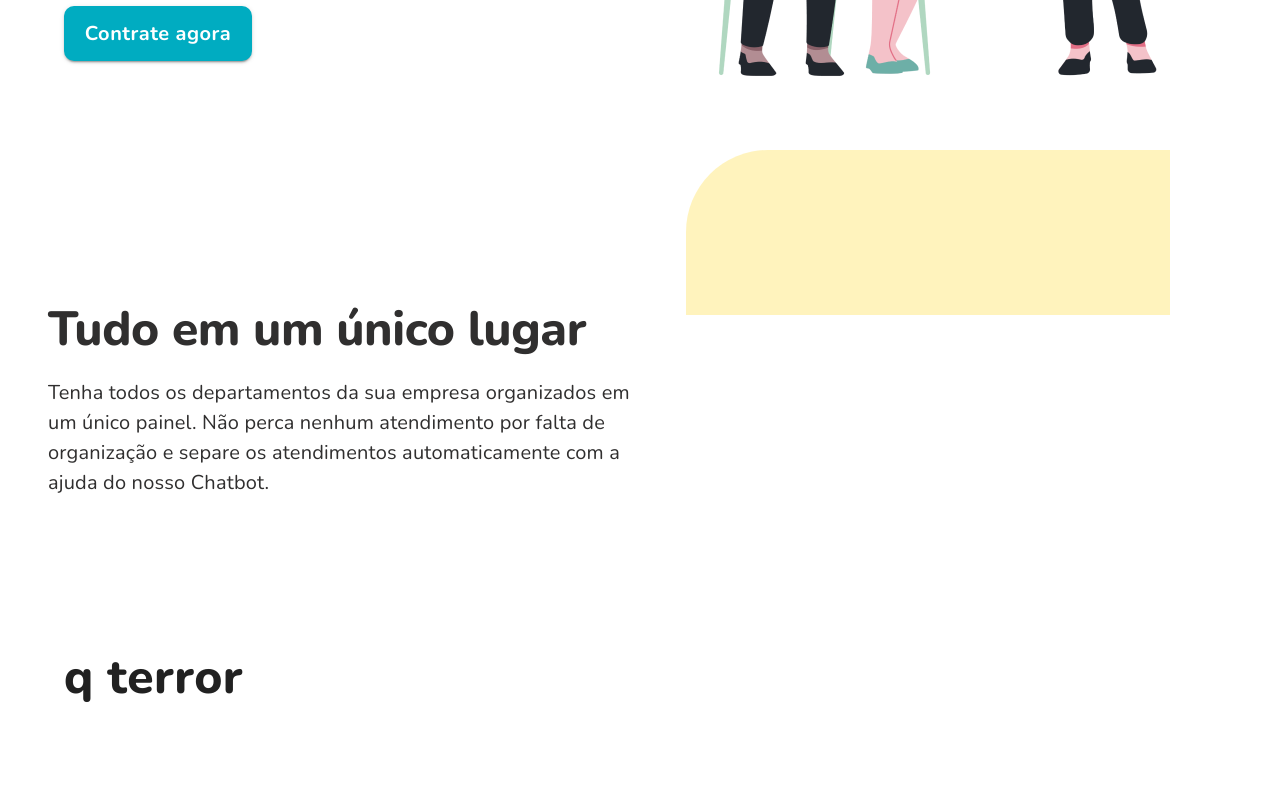
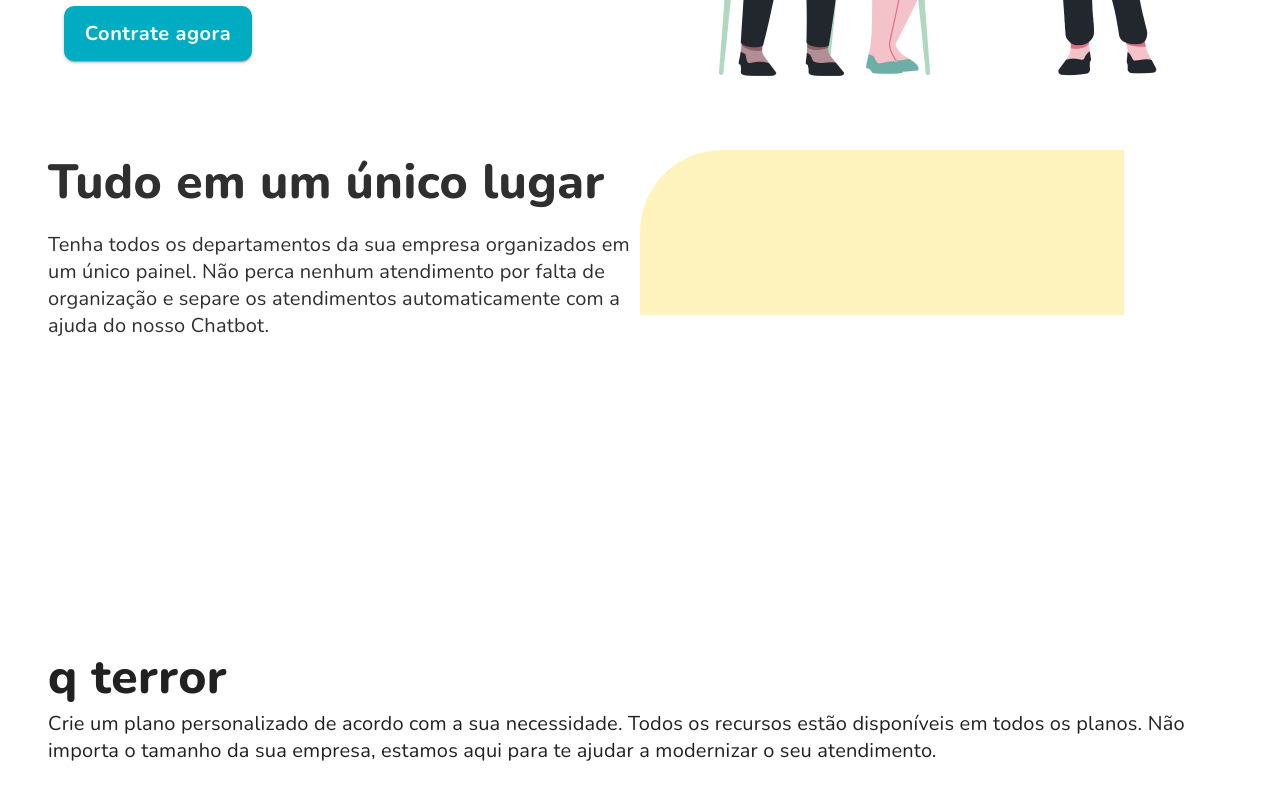
Before and after one commit to luaporto/Whaticket-Page, a React (Create React App) app: page / in a window 1280 px wide. Shown: the part 468-1268 px from the top of the page. Built offline with nearby package versions, Linux system fonts and the light colour scheme.

Commit message:
Fixed a little mistake

```diff
--- a/src/App.js
+++ b/src/App.js
@@ -92,10 +92,6 @@ function App() {
             SubtitleTypography={SubtitleTypography}
             TextTypography={TextTypography}
           />
-          <Box>
-            {" "}
-            <SubtitleTypography>q terror</SubtitleTypography>{" "}
-          </Box>
           <Box style={{ height: 10000 }}></Box>
         </Container>
       </ThemeProvider>
--- a/src/Page.js
+++ b/src/Page.js
@@ -1,10 +1,10 @@
-import * as React from 'react';
-import Box from '@mui/material/Box';
+import * as React from "react";
+import Box from "@mui/material/Box";
 
-import image1 from './assets/image1.png';
+import image1 from "./assets/image1.png";
 
-import Grid from '@mui/material/Grid';
-import { Stack, Typography } from '@mui/material';
+import Grid from "@mui/material/Grid";
+import { Stack, Typography } from "@mui/material";
 
 const Page = ({
   ContainedButton,
@@ -17,14 +17,14 @@ const Page = ({
       <Grid item xs={6}>
         <Box
           sx={{
-            display: 'flex',
-            alignItems: 'center',
-            paddingRight: '78px',
-            width: '666px',
-            height: '495px',
+            display: "flex",
+            alignItems: "center",
+            paddingRight: "78px",
+            width: "666px",
+            height: "495px",
 
-            letterSpacing: '0.025em',
-            color: '#302F2F',
+            letterSpacing: "0.025em",
+            color: "#302F2F",
           }}
         >
           <Stack direction="column" spacing={2}>
@@ -46,9 +46,9 @@ const Page = ({
       <Grid item xs={6}>
         <Box
           sx={{
-            display: 'flex',
-            alignItems: 'center',
-            justifyContent: 'center',
+            display: "flex",
+            alignItems: "center",
+            justifyContent: "center",
           }}
         >
           <img src={image1} alt="" />
@@ -58,69 +58,52 @@ const Page = ({
         <Grid item xs={6}>
           <Box
             sx={{
-              display: 'flex',
-              alignItems: 'center',
-              paddingRight: '78px',
-              width: '666px',
-              height: '495px',
+              display: "flex",
+              paddingRight: "78px",
+              width: "666px",
+              height: "495px",
 
-              letterSpacing: '0.025em',
-              color: '#302F2F',
+              letterSpacing: "0.025em",
+              color: "#302F2F",
             }}
           >
             <Stack direction="column" spacing={2}>
-              <Typography
-                fontFamily="Nunito, sans-serif"
-                variant="h2"
-                gutterBottom
-                component="div"
-                fontSize="48px"
-                fontWeight="800"
-                lineHeight="65px"
-              >
-                Tudo em um único lugar
-              </Typography>
+              <SubtitleTypography>Tudo em um único lugar</SubtitleTypography>
 
-              <Typography
-                fontFamily="Nunito, sans-serif"
-                variant="body1"
-                gutterBottom
-                component="div"
-                fontSize="20px"
-                fontWeight="400"
-                lineHeight="27,28px"
-              >
+              <TextTypography>
                 Tenha todos os departamentos da sua empresa organizados em um
                 único painel. Não perca nenhum atendimento por falta de
                 organização e separe os atendimentos automaticamente com a ajuda
                 do nosso Chatbot.
-              </Typography>
+              </TextTypography>
             </Stack>
           </Box>
         </Grid>
-        <Grid item xs={6}>
+        <Grid item>
           <Box
             sx={{
-              display: 'flex',
-              alignItems: 'center',
-              justifyContent: 'center',
+              display: "flex",
+              alignItems: "center",
+              paddingRight: "78px",
+              width: "484px",
+              height: "165px",
+
+              backgroundColor: "#FFE7797D",
+
+              borderRadius: "82px 0px 0px 0px",
             }}
-          >
-            <Box
-              sx={{
-                // position: 'absolute',
-                display: 'flex',
-                alignItems: 'center',
-                paddingRight: '78px',
-                width: '484px',
-                height: '165px',
-
-                backgroundColor: '#FFE7797D',
-
-                borderRadius: '82px 0px 0px 0px',
-              }}
-            ></Box>
-          </Box>
+          ></Box>
+        </Grid>
+      </Grid>
+      <Grid container>
+        <Grid item>
+          <SubtitleTypography>q terror</SubtitleTypography>
+          <TextTypography>
+            Crie um plano personalizado de acordo com a sua necessidade. Todos
+            os recursos estão disponíveis em todos os planos. Não importa o
+            tamanho da sua empresa, estamos aqui para te ajudar a modernizar o
+            seu atendimento.
+          </TextTypography>
         </Grid>
       </Grid>
     </Grid>
```
